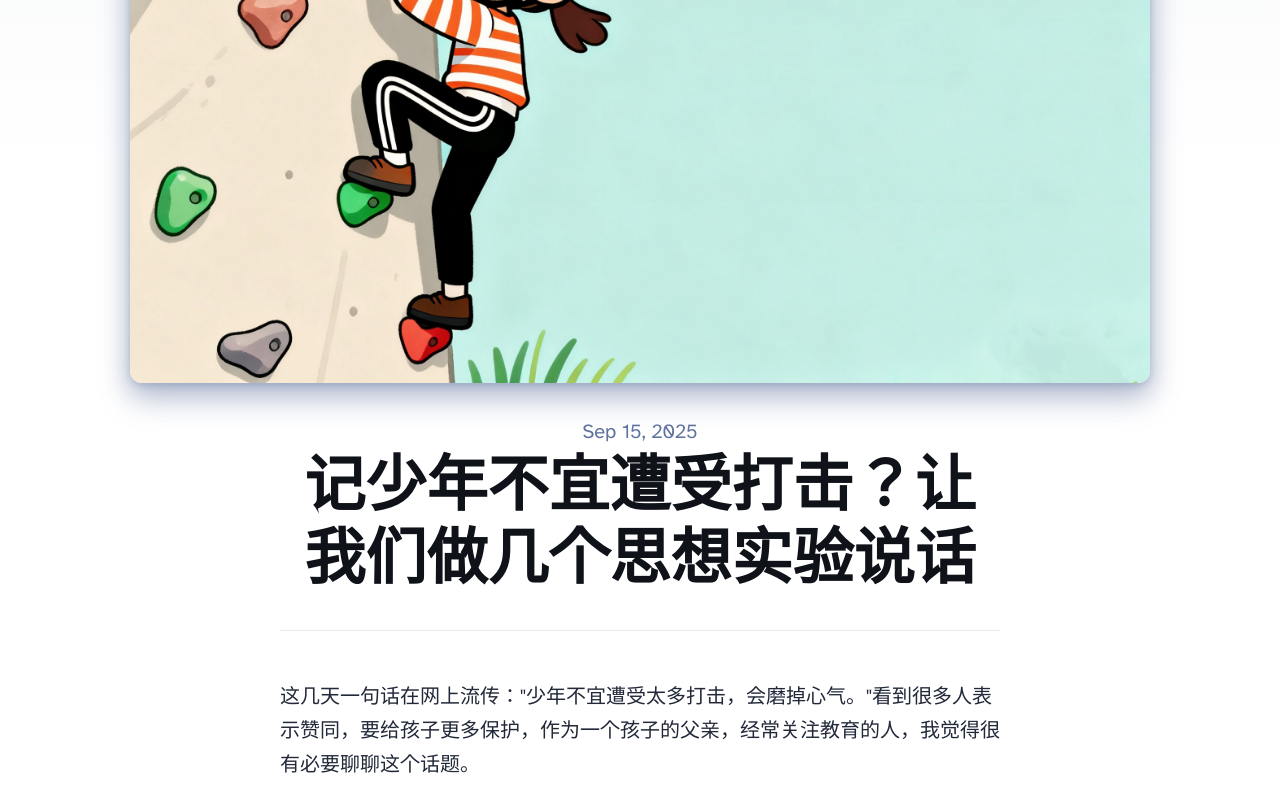
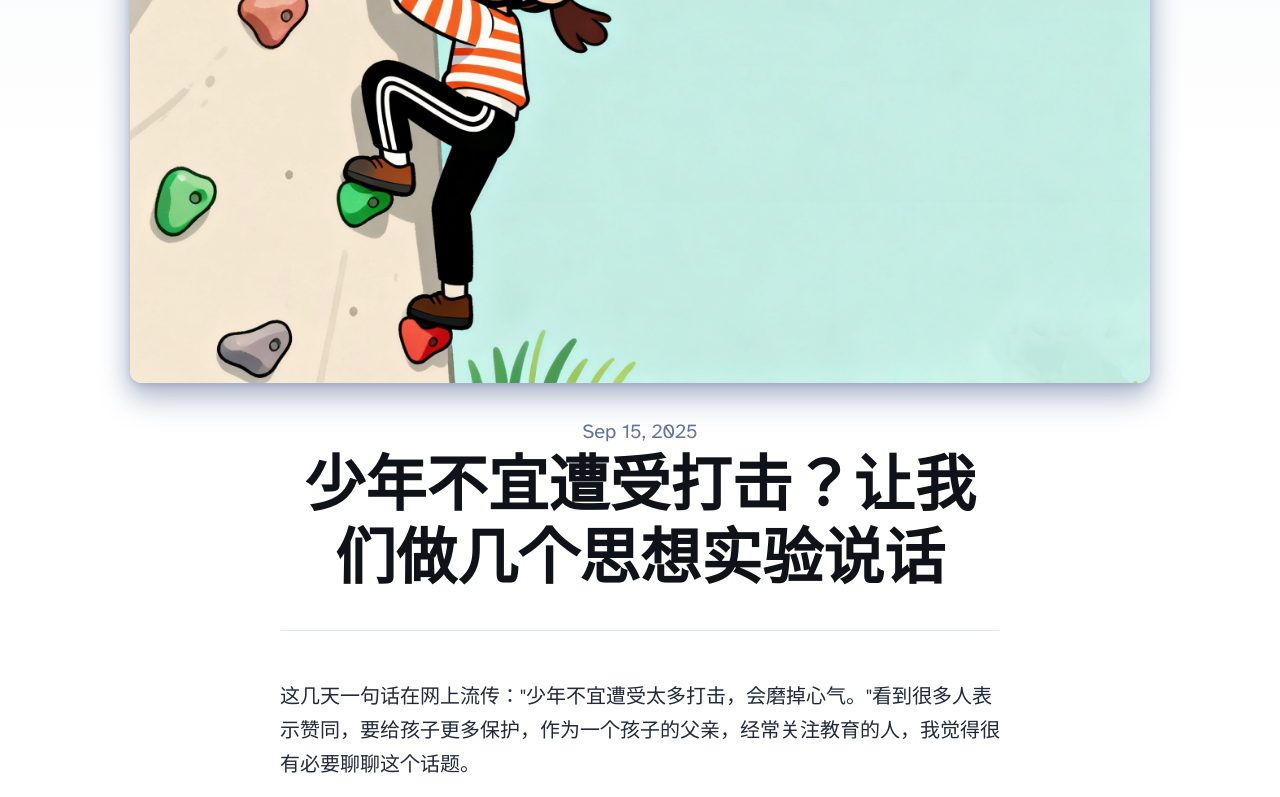
Before and after one commit to trandieunhi76772-ux/twoblog, an Astro site: page /blog/2025-9-15 in a window 1280 px wide. Shown: the part 435-1232 px from the top of the page. Built offline with nearby package versions, Linux system fonts and the light colour scheme; Astro itself is replaced by a stand-in of ours.

Commit message:
disanban915

```diff
--- a/src/content/blog/2025-9-15.md
+++ b/src/content/blog/2025-9-15.md
@@ -1,5 +1,5 @@
 ---
-title: "记少年不宜遭受打击？让我们做几个思想实验说话"
+title: "少年不宜遭受打击？让我们做几个思想实验说话"
 description: "真正的保护不是让孩子避开所有风雨，而是给他们一把足够结实的伞，教会他们怎么撑开它。"
 pubDate: "2025-09-15"
 heroImage: "../../assets/chlidren.jpg"
```
